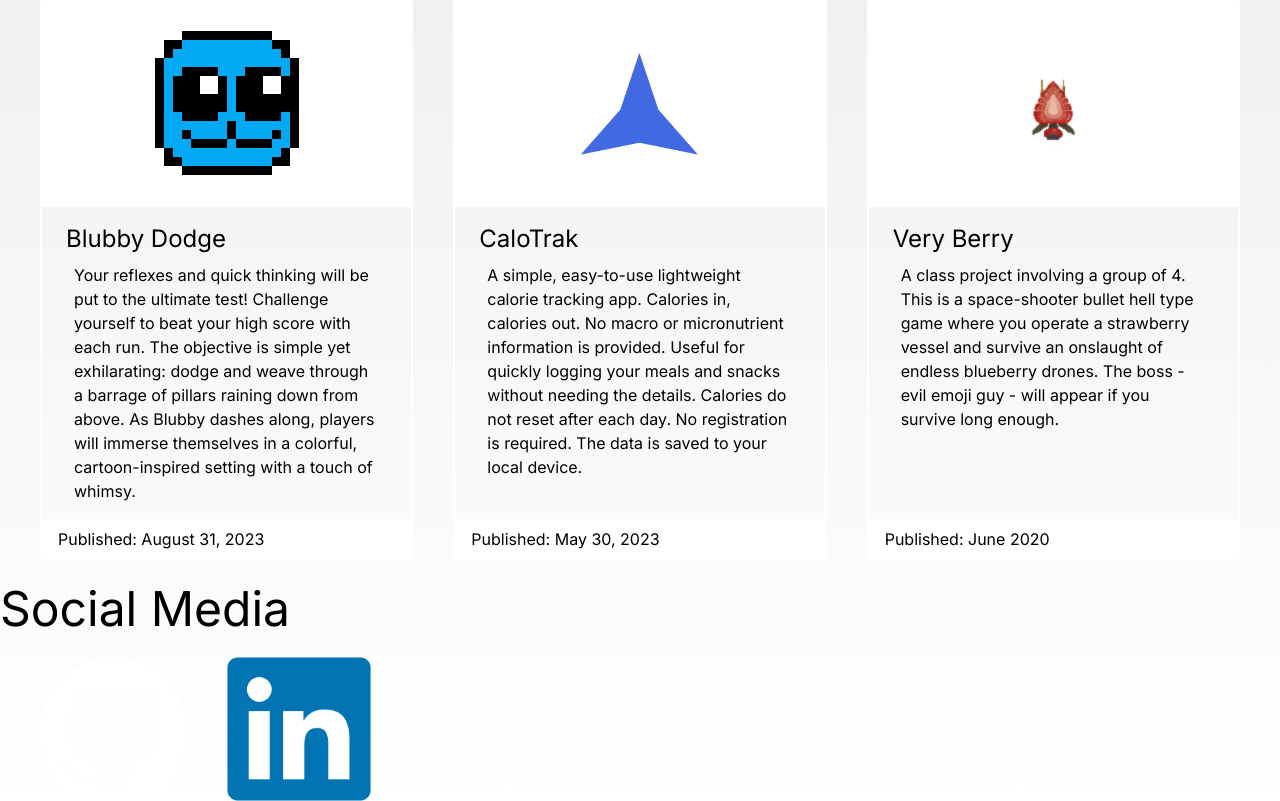
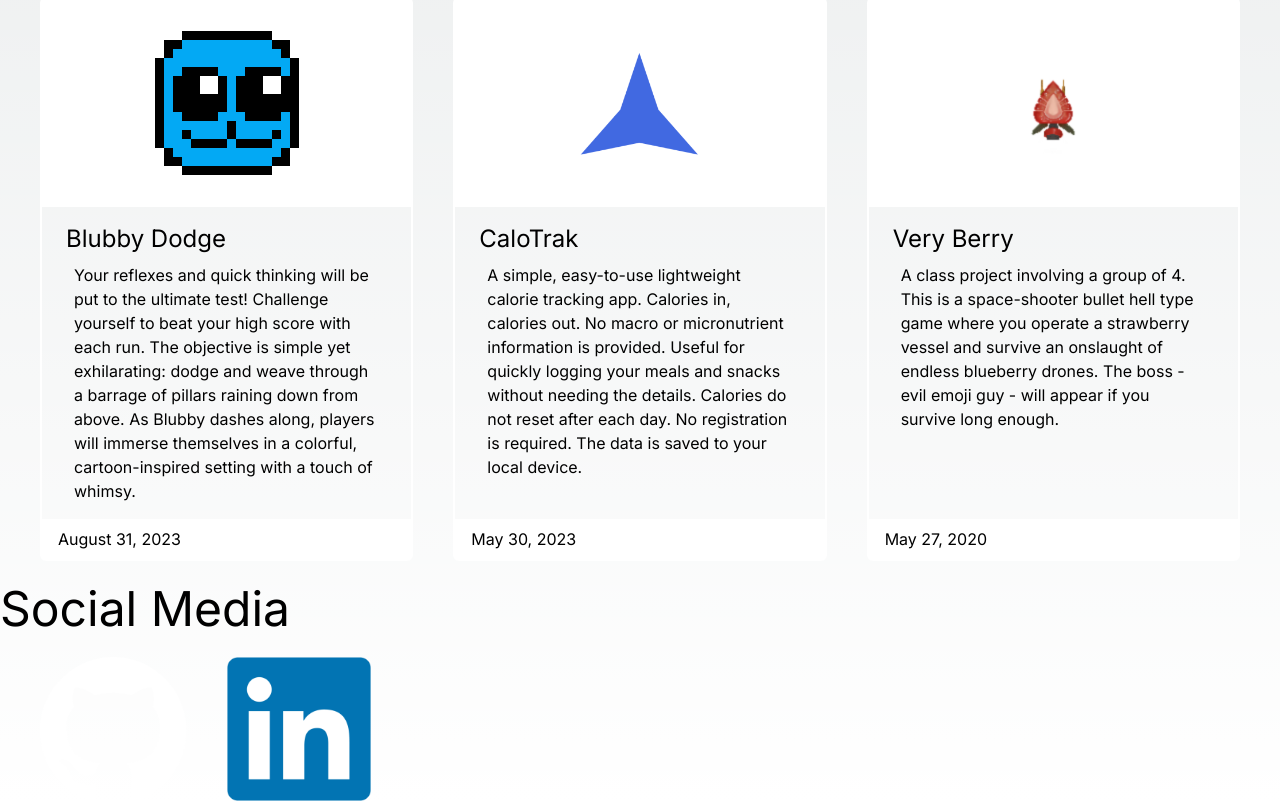
Before and after one commit to hoalex21/hoalex21.github.io, a Next.js app: page / in a window 1280 px wide. Shown: the part 1358-2159 px from the top of the page. Built offline with nearby package versions, Linux system fonts and the light colour scheme.

Commit message:
add veryberry

```diff
--- /dev/null
+++ b/app/projects/veryberry/page.tsx
@@ -0,0 +1,26 @@
+export default function VeryBerry() {
+    return (
+        <>
+            <div className="flex justify-center p-3">
+                <p className="text-6xl self-center">Very Berry</p>
+            </div>
+
+            <br />
+
+            <div className='container mx-auto'>
+                <div className="flex justify-center">
+                    <iframe src="https://i.simmer.io/@Xx_Bubbles_xX/very-berry" width='960' height='600'></iframe>
+                </div>
+
+                <div>
+                    <b>Controls</b>
+                    <p>W - move up</p>
+                    <p>A - move left</p>
+                    <p>S - move down</p>
+                    <p>D - move right</p>
+                    <p>spacebar - shoot</p>
+                </div>
+            </div>
+        </>
+    );
+}
--- a/components/home/Projects.tsx
+++ b/components/home/Projects.tsx
@@ -14,7 +14,7 @@ export default function Projects() {
                     img="blubbydodgeicon.png"
                     alt="Blubby Dodge Icon"
                     description="Your reflexes and quick thinking will be put to the ultimate test! Challenge yourself to beat your high score with each run. The objective is simple yet exhilarating: dodge and weave through a barrage of pillars raining down from above. As Blubby dashes along, players will immerse themselves in a colorful, cartoon-inspired setting with a touch of whimsy."
-                    time="Published: August 31, 2023"
+                    time="August 31, 2023"
                 />
 
                 <ExperienceCard
@@ -23,7 +23,7 @@ export default function Projects() {
                     img="calotrak1024x500.png"
                     alt="CaloTrak Logo"
                     description="A simple, easy-to-use lightweight calorie tracking app. Calories in, calories out. No macro or micronutrient information is provided. Useful for quickly logging your meals and snacks without needing the details. Calories do not reset after each day. No registration is required. The data is saved to your local device."
-                    time="Published: May 30, 2023"
+                    time="May 30, 2023"
                 />
 
                 <ExperienceCard
@@ -32,7 +32,7 @@ export default function Projects() {
                     img="VeryBerry.png"
                     alt="Very Berry player sprite"
                     description="A class project involving a group of 4. This is a space-shooter bullet hell type game where you operate a strawberry vessel and survive an onslaught of endless blueberry drones. The boss - evil emoji guy - will appear if you survive long enough."
-                    time="Published: June 2020"
+                    time="May 27, 2020"
                 />
             </div>
         </div>
```
